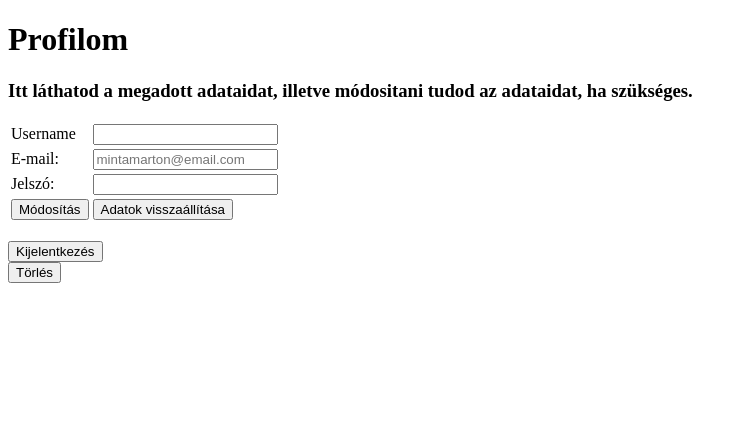
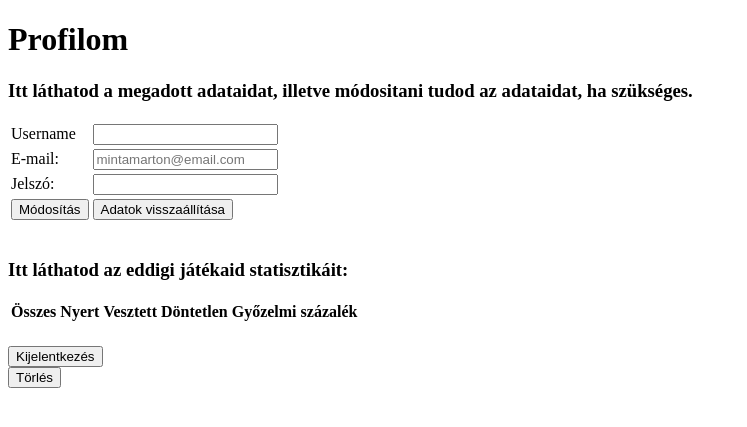
Before and after one commit to rezlevi/Mini-Projekt-I., a PHP site: page / in a window 1280 px wide. Shown: the top 427 px of the page, without its empty margins (0-747 px from the left). Run offline with PHP 8.4, Linux system fonts and the light colour scheme; the visitor is signed in with stand-in values (Sample User, id 1); data comes from the database, SQL or seed files in the repository; data that the repository does not hold is empty.

Commit message:
Statisztika tábla létrehozása a profilon

```diff
--- a/Weblap/index.php
+++ b/Weblap/index.php
@@ -42,6 +42,26 @@
 
     <?php echo "<br>"?>
 
+        <h3>Itt láthatod az eddigi játékaid statisztikáit:</h3>
+        <table>
+            <tr>
+                <th>Összes</th>
+                <th>Nyert</th>
+                <th>Vesztett</th>
+                <th>Döntetlen</th>
+                <th>Győzelmi százalék</th>
+            </tr>
+            <tr>
+                <td></td>
+                <td></td>
+                <td></td>
+                <td></td>
+                <td></td>
+            </tr>
+        </table>
+
+    <?php echo "<br>"?>
+
     <form action="logout.php" method = "POST">
         <input type="hidden" name="id"/>
         <button type="submit">Kijelentkezés</button>
```
